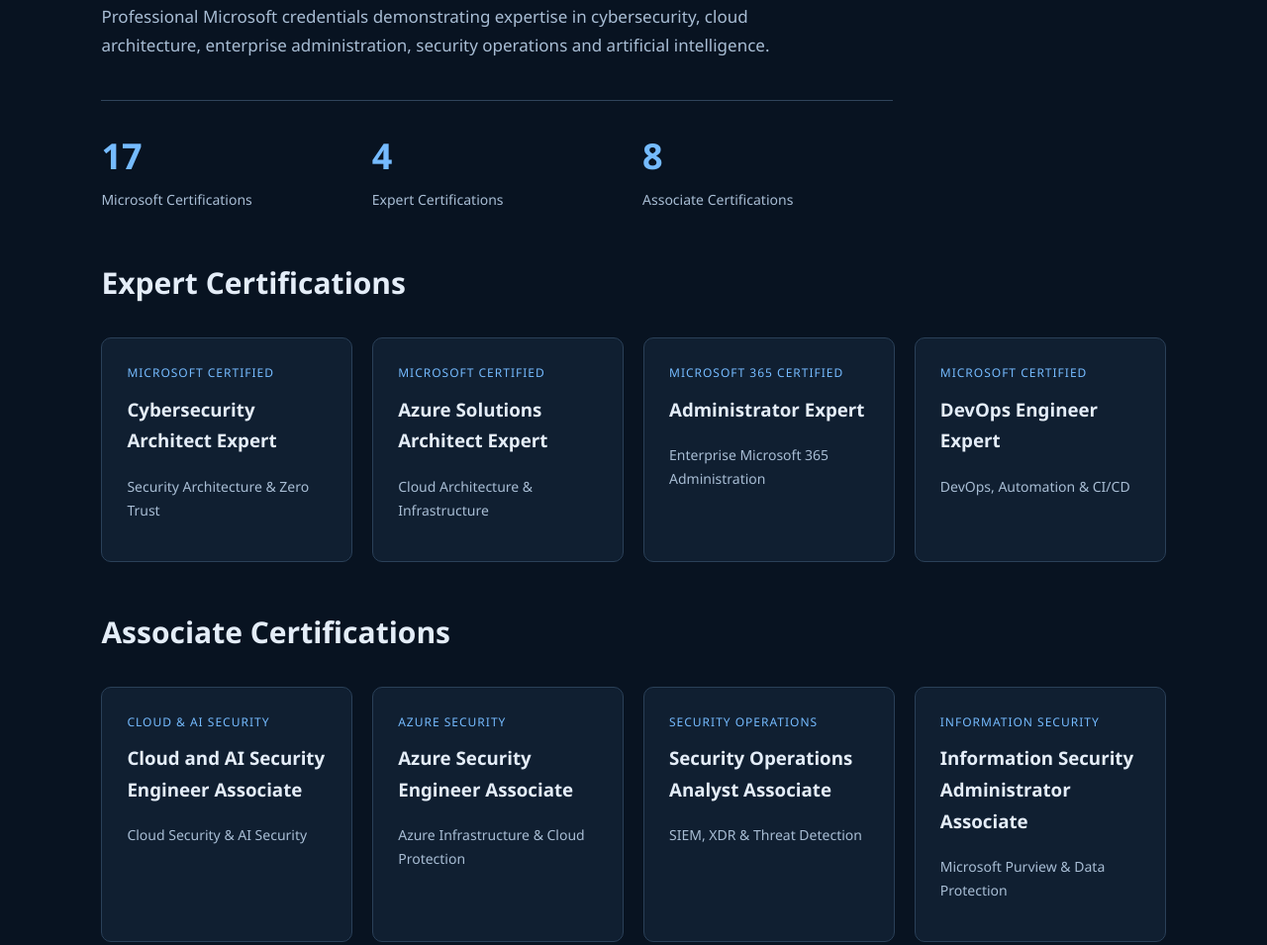
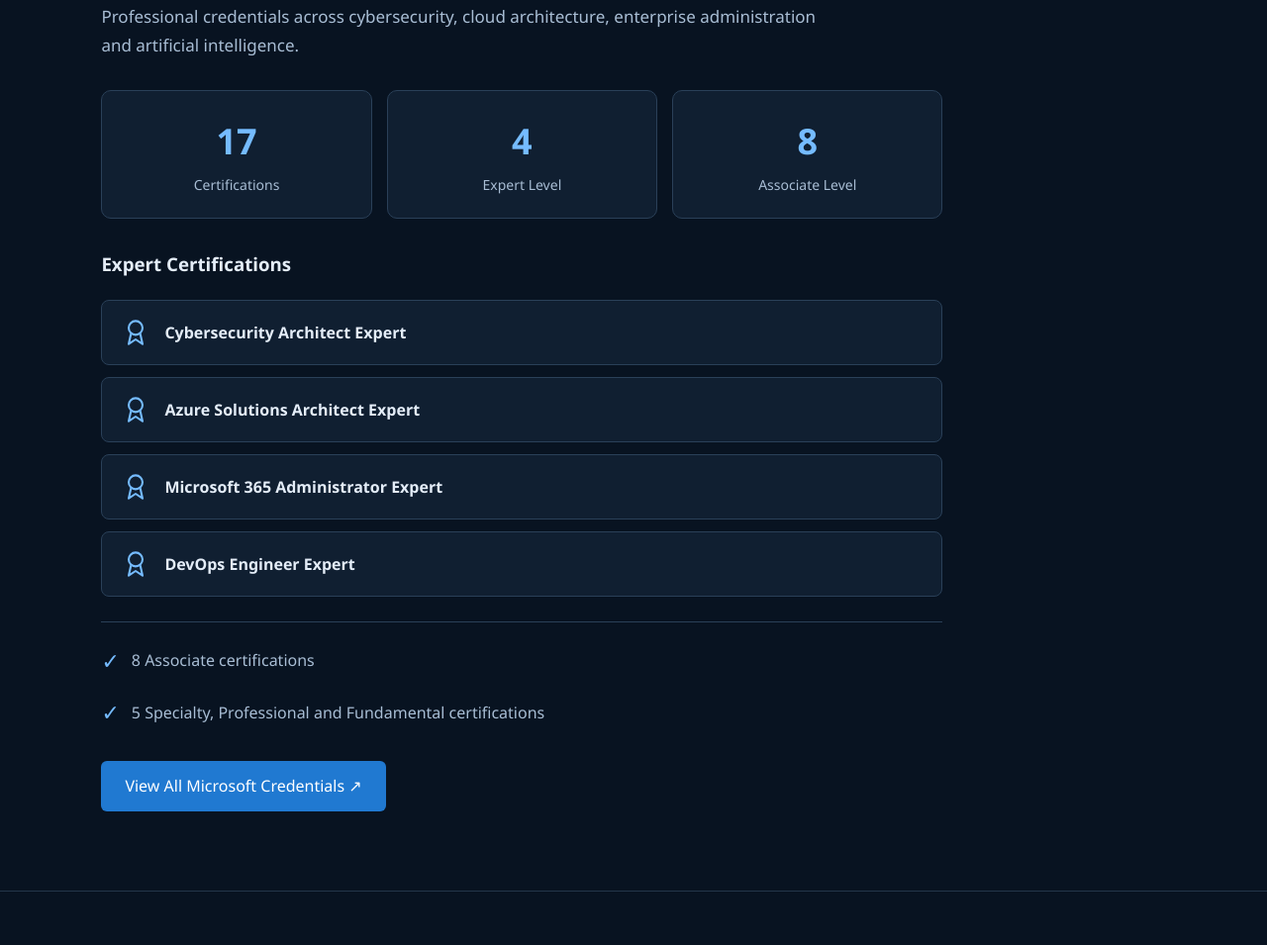
Before and after one commit to ZoEy-droid-tech/ZoEy-droid-tech.github.io, a plain HTML site: page index.html in a window 1280 px wide. Shown: the part 3018-3973 px from the top of the page at 99% size. Drawn offline with Linux system fonts and the light colour scheme.

Commit message:
Update professional certification section

```diff
--- a/index.html
+++ b/index.html
@@ -441,6 +441,105 @@ footer {
 
 <section id="certifications">
 
+    <style>
+        .cert-summary {
+            display: grid;
+            grid-template-columns: repeat(3, 1fr);
+            gap: 15px;
+            margin: 30px 0;
+            max-width: 850px;
+        }
+
+        .cert-stat {
+            background: #101f31;
+            border: 1px solid #2a4058;
+            border-radius: 10px;
+            padding: 20px 10px;
+            text-align: center;
+        }
+
+        .cert-stat strong {
+            display: block;
+            font-size: 36px;
+            color: #75bbff;
+        }
+
+        .cert-stat span {
+            color: #a8bdd4;
+            font-size: 14px;
+        }
+
+        .cert-list {
+            display: grid;
+            gap: 12px;
+            max-width: 850px;
+            margin: 20px 0;
+        }
+
+        .cert-item {
+            display: flex;
+            align-items: center;
+            gap: 15px;
+            background: #101f31;
+            border: 1px solid #2a4058;
+            border-radius: 8px;
+            padding: 18px 20px;
+            transition: 0.2s;
+        }
+
+        .cert-item:hover {
+            border-color: #75bbff;
+            transform: translateX(4px);
+        }
+
+        .cert-icon {
+            width: 28px;
+            height: 28px;
+            flex-shrink: 0;
+            color: #75bbff;
+        }
+
+        .cert-other {
+            max-width: 850px;
+            border-top: 1px solid #2a4058;
+            margin-top: 25px;
+            padding-top: 20px;
+        }
+
+        .cert-other-item {
+            display: flex;
+            align-items: center;
+            gap: 12px;
+            margin-bottom: 15px;
+            color: #a8bdd4;
+        }
+
+        .cert-check {
+            color: #75bbff;
+            font-size: 22px;
+            flex-shrink: 0;
+        }
+
+        @media (max-width: 600px) {
+            .cert-summary {
+                gap: 8px;
+            }
+
+            .cert-stat strong {
+                font-size: 26px;
+            }
+
+            .cert-stat span {
+                font-size: 11px;
+            }
+
+            .cert-item {
+                padding: 14px;
+                font-size: 14px;
+            }
+        }
+    </style>
+
     <div class="eyebrow">
         04 / PROFESSIONAL CREDENTIALS
     </div>
@@ -448,176 +547,145 @@ footer {
     <h2>Microsoft Certifications</h2>
 
     <p class="description">
-        Professional Microsoft credentials demonstrating
-        expertise in cybersecurity, cloud architecture,
-        enterprise administration, security operations
+        Professional credentials across cybersecurity,
+        cloud architecture, enterprise administration
         and artificial intelligence.
     </p>
 
-    <!-- Certification Summary -->
+    <!-- Certification Statistics -->
 
-    <div class="stats">
+    <div class="cert-summary">
 
-        <div class="stat">
+        <div class="cert-stat">
             <strong>17</strong>
-            <span>Microsoft Certifications</span>
+            <span>Certifications</span>
         </div>
 
-        <div class="stat">
+        <div class="cert-stat">
             <strong>4</strong>
-            <span>Expert Certifications</span>
+            <span>Expert Level</span>
         </div>
 
-        <div class="stat">
+        <div class="cert-stat">
             <strong>8</strong>
-            <span>Associate Certifications</span>
+            <span>Associate Level</span>
         </div>
 
     </div>
 
+    <!-- Reusable Award Icon -->
+
+    <svg xmlns="http://www.w3.org/2000/svg"
+         style="position:absolute;width:0;height:0;"
+         aria-hidden="true">
+
+        <symbol id="cert-award-icon"
+                viewBox="0 0 24 24">
+
+            <circle cx="12" cy="8" r="6"
+                    fill="none"
+                    stroke="currentColor"
+                    stroke-width="1.8"/>
+
+            <path d="M8 13L6 22L12 18L18 22L16 13"
+                  fill="none"
+                  stroke="currentColor"
+                  stroke-width="1.8"
+                  stroke-linejoin="round"/>
+
+        </symbol>
+
+    </svg>
+
     <!-- Expert Certifications -->
 
-    <h2 style="margin-top:45px;">
-        Expert Certifications
-    </h2>
+    <h3>Expert Certifications</h3>
 
-    <div class="grid">
+    <div class="cert-list">
 
-        <div class="card">
-            <div class="tag">MICROSOFT CERTIFIED</div>
-            <h3>Cybersecurity Architect Expert</h3>
-            <p>Security Architecture & Zero Trust</p>
+        <div class="cert-item">
+
+            <svg class="cert-icon"
+                 aria-hidden="true">
+                <use href="#cert-award-icon"/>
+            </svg>
+
+            <strong>
+                Cybersecurity Architect Expert
+            </strong>
+
         </div>
 
-        <div class="card">
-            <div class="tag">MICROSOFT CERTIFIED</div>
-            <h3>Azure Solutions Architect Expert</h3>
-            <p>Cloud Architecture & Infrastructure</p>
+        <div class="cert-item">
+
+            <svg class="cert-icon"
+                 aria-hidden="true">
+                <use href="#cert-award-icon"/>
+            </svg>
+
+            <strong>
+                Azure Solutions Architect Expert
+            </strong>
+
         </div>
 
-        <div class="card">
-            <div class="tag">MICROSOFT 365 CERTIFIED</div>
-            <h3>Administrator Expert</h3>
-            <p>Enterprise Microsoft 365 Administration</p>
+        <div class="cert-item">
+
+            <svg class="cert-icon"
+                 aria-hidden="true">
+                <use href="#cert-award-icon"/>
+            </svg>
+
+            <strong>
+                Microsoft 365 Administrator Expert
+            </strong>
+
         </div>
 
-        <div class="card">
-            <div class="tag">MICROSOFT CERTIFIED</div>
-            <h3>DevOps Engineer Expert</h3>
-            <p>DevOps, Automation & CI/CD</p>
+        <div class="cert-item">
+
+            <svg class="cert-icon"
+                 aria-hidden="true">
+                <use href="#cert-award-icon"/>
+            </svg>
+
+            <strong>
+                DevOps Engineer Expert
+            </strong>
+
         </div>
 
     </div>
 
-    <!-- Associate Certifications -->
+    <!-- Additional Certifications -->
 
-    <h2 style="margin-top:45px;">
-        Associate Certifications
-    </h2>
+    <div class="cert-other">
 
-    <div class="grid">
-
-        <div class="card">
-            <div class="tag">CLOUD & AI SECURITY</div>
-            <h3>Cloud and AI Security Engineer Associate</h3>
-            <p>Cloud Security & AI Security</p>
+        <div class="cert-other-item">
+            <span class="cert-check">&#10003;</span>
+            <span>8 Associate certifications</span>
         </div>
 
-        <div class="card">
-            <div class="tag">AZURE SECURITY</div>
-            <h3>Azure Security Engineer Associate</h3>
-            <p>Azure Infrastructure & Cloud Protection</p>
-        </div>
-
-        <div class="card">
-            <div class="tag">SECURITY OPERATIONS</div>
-            <h3>Security Operations Analyst Associate</h3>
-            <p>SIEM, XDR & Threat Detection</p>
-        </div>
-
-        <div class="card">
-            <div class="tag">INFORMATION SECURITY</div>
-            <h3>Information Security Administrator Associate</h3>
-            <p>Microsoft Purview & Data Protection</p>
-        </div>
-
-        <div class="card">
-            <div class="tag">IDENTITY SECURITY</div>
-            <h3>Identity and Access Administrator Associate</h3>
-            <p>Microsoft Entra ID & Access Management</p>
-        </div>
-
-        <div class="card">
-            <div class="tag">ENDPOINT MANAGEMENT</div>
-            <h3>Endpoint Administrator Associate</h3>
-            <p>Microsoft Intune & Endpoint Security</p>
-        </div>
-
-        <div class="card">
-            <div class="tag">AZURE ADMINISTRATION</div>
-            <h3>Azure Administrator Associate</h3>
-            <p>Azure Infrastructure & Administration</p>
-        </div>
-
-        <div class="card">
-            <div class="tag">COLLABORATION</div>
-            <h3>Teams Administrator Associate</h3>
-            <p>Microsoft Teams Administration</p>
+        <div class="cert-other-item">
+            <span class="cert-check">&#10003;</span>
+            <span>
+                5 Specialty, Professional and
+                Fundamental certifications
+            </span>
         </div>
 
     </div>
 
-    <!-- Specialty and Professional Certifications -->
+    <!-- Microsoft Learn Verification Link -->
 
-    <h2 style="margin-top:45px;">
-        Specialty & Professional Certifications
-    </h2>
+    <a class="button"
+       href="https://learn.microsoft.com/en-us/users/zoey-6322/credentials/certifications"
+       target="_blank"
+       rel="noopener noreferrer">
 
-    <div class="grid">
+        View All Microsoft Credentials &#8599;
 
-        <div class="card">
-            <div class="tag">SPECIALTY</div>
-            <h3>Azure Virtual Desktop Specialty</h3>
-            <p>Virtual Desktop Infrastructure</p>
-        </div>
-
-        <div class="card">
-            <div class="tag">AI PROFESSIONAL</div>
-            <h3>AI Business Professional</h3>
-            <p>Artificial Intelligence & Business Productivity</p>
-        </div>
-
-    </div>
-
-    <!-- Fundamental Certifications -->
-
-    <h2 style="margin-top:45px;">
-        Fundamental Certifications
-    </h2>
-
-    <div class="grid">
-
-        <div class="card">
-            <div class="tag">FUNDAMENTALS</div>
-            <h3>
-                Security, Compliance, and Identity Fundamentals
-            </h3>
-            <p>Security, Compliance & Identity</p>
-        </div>
-
-        <div class="card">
-            <div class="tag">FUNDAMENTALS</div>
-            <h3>Azure Fundamentals</h3>
-            <p>Microsoft Azure Cloud Services</p>
-        </div>
-
-        <div class="card">
-            <div class="tag">FUNDAMENTALS</div>
-            <h3>Microsoft 365 Fundamentals</h3>
-            <p>Microsoft 365 Cloud Services</p>
-        </div>
-
-    </div>
+    </a>
 
 </section>
 
```
